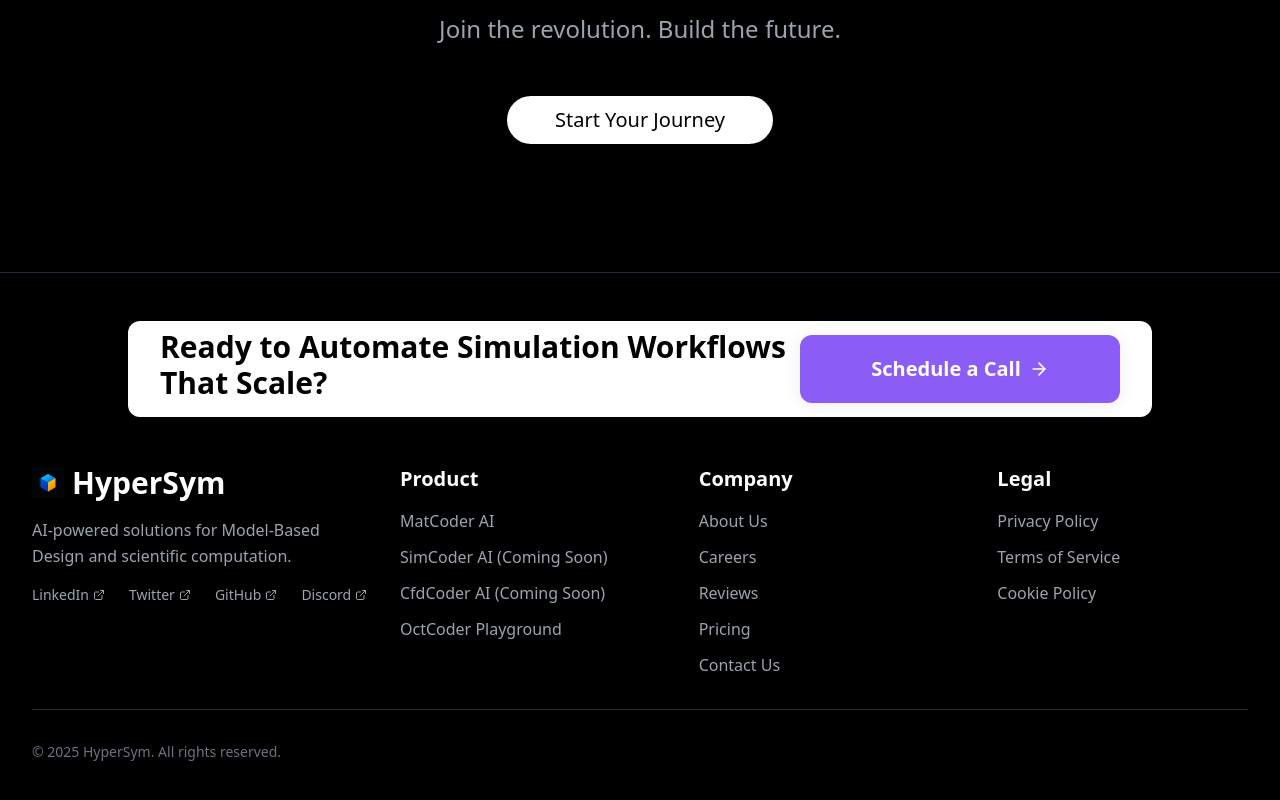
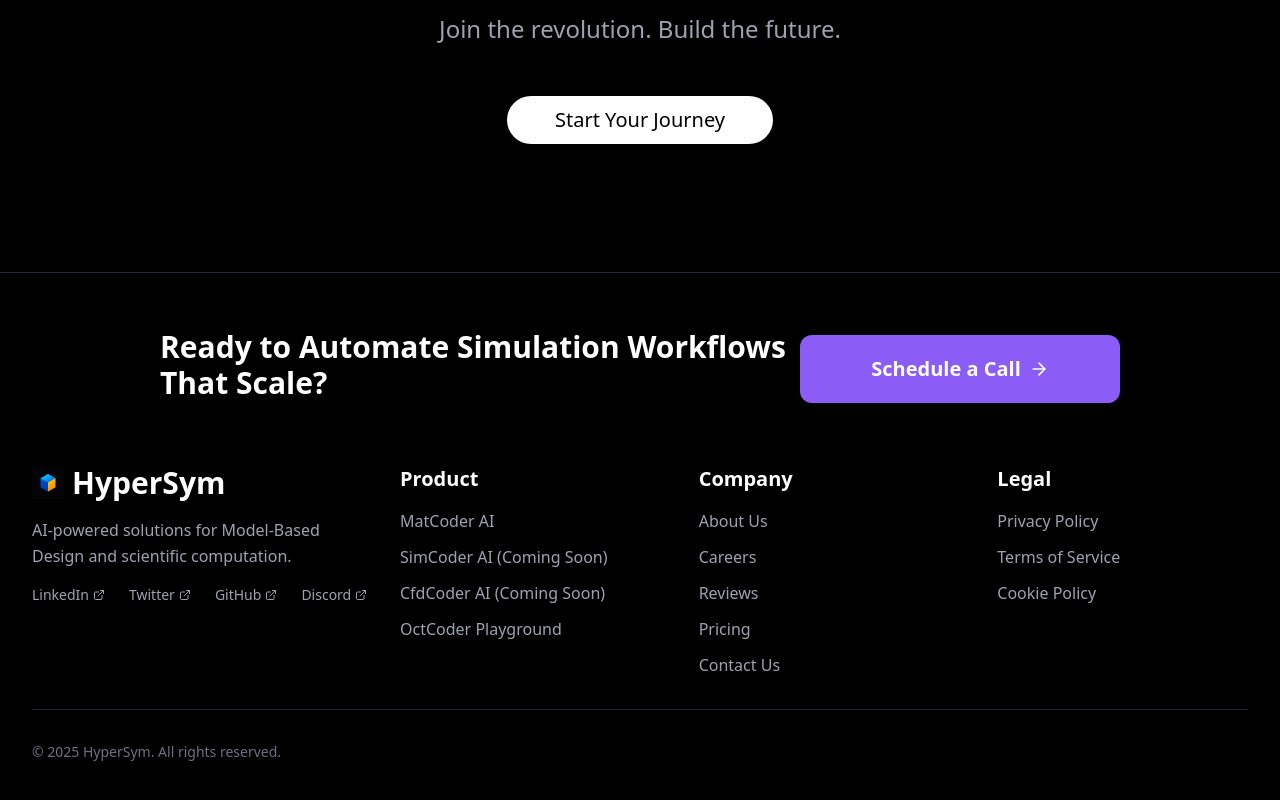
Before and after one commit to Genesis-AI-Labs/get-SimWorks, a React (Vite) app: page / in a window 1280 px wide. Shown: the part 4525-5325 px from the top of the page. Built offline with nearby package versions, Linux system fonts and the light colour scheme.

Commit message:
HyperSim web-updates-v0-minor

```diff
--- a/src/components/Footer.tsx
+++ b/src/components/Footer.tsx
@@ -6,9 +6,9 @@ const Footer = () => {
     <footer className="bg-black py-12 px-4 sm:px-6 lg:px-8 border-t border-gray-800 relative z-10">
       <div className="max-w-7xl mx-auto">
         {/* Schedule a Call Block */}
-        <div className="flex flex-col md:flex-row items-center justify-between bg-white text-black py-2 px-8 rounded-xl mb-12 max-w-5xl mx-auto">
+        <div className="flex flex-col md:flex-row items-center justify-between bg-black text-white py-2 px-8 rounded-xl mb-12 max-w-5xl mx-auto">
           <div className="text-center md:text-left mb-6 md:mb-0">
-            <h2 className="text-3xl font-bold mb-2 text-black">Ready to Automate Simulation Workflows That Scale?</h2>
+            <h2 className="text-3xl font-bold mb-2 text-white">Ready to Automate Simulation Workflows That Scale?</h2>
             {/* <p className="text-gray-600 text-base">Schedule a call with our team to learn how Neumann AI can transform your Model-Based Design infrastructure.</p> */}
           </div>
           <a
```
